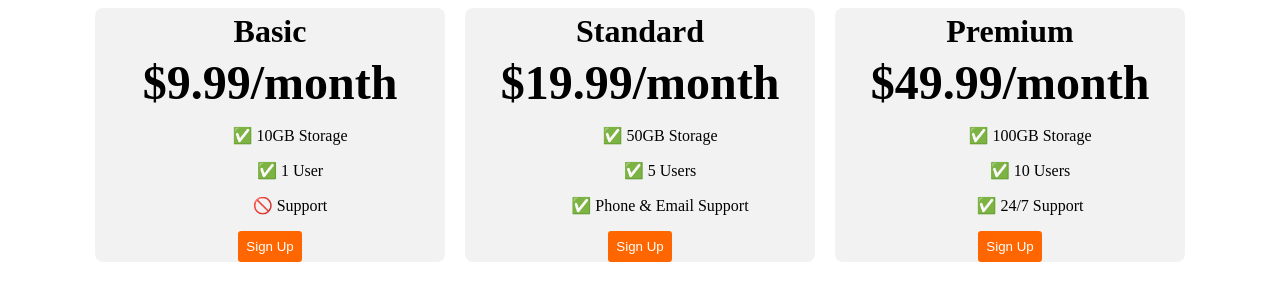
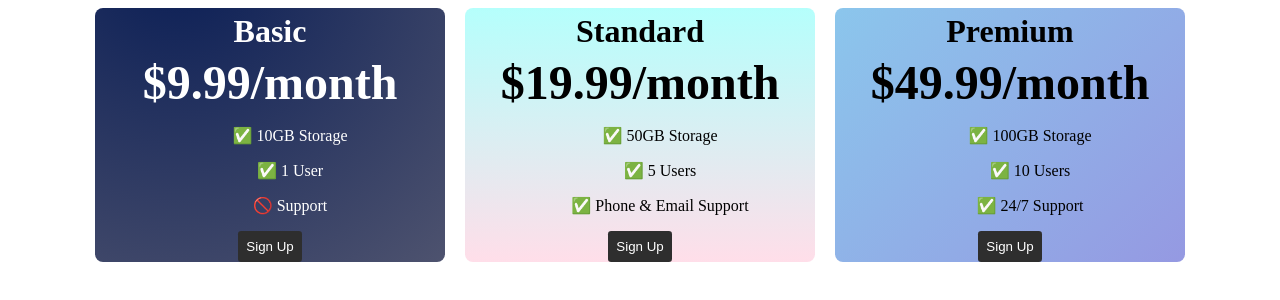
Before and after one commit to rutkaykarabulak/Udemy, a plain HTML site: page css-9.4/index.html in a window 1280 px wide. Drawn offline with Linux system fonts and the light colour scheme; a web font is replaced by a local one.

Commit message:
Adding nice background colouring

```diff
--- a/css-9.4/index.html
+++ b/css-9.4/index.html
@@ -11,7 +11,7 @@
 
 <body>
   <div class="pricing-container">
-    <div class="pricing-plan">
+    <div class="basic pricing-plan">
       <div class="plan-title">Basic</div>
       <div class="plan-price">$9.99/month</div>
       <ul class="plan-features">
@@ -21,7 +21,7 @@
       </ul>
       <button class="plan-button">Sign Up</a>
     </div>
-    <div class="pricing-plan">
+    <div class="standart pricing-plan">
       <div class="plan-title">Standard</div>
       <div class="plan-price">$19.99/month</div>
       <ul class="plan-features">
@@ -31,7 +31,7 @@
       </ul>
       <button class="plan-button">Sign Up</a>
     </div>
-    <div class="pricing-plan">
+    <div class="premium pricing-plan">
       <div class="plan-title">Premium</div>
       <div class="plan-price">$49.99/month</div>
       <ul class="plan-features">
--- a/css-9.4/style.css
+++ b/css-9.4/style.css
@@ -10,6 +10,7 @@ html {
 
 .plan-features {
     list-style: none;
+    display: block;
 }
 
 li {
@@ -36,11 +37,26 @@ li {
 }
 
 .plan-button {
-    background-color: rgb(255, 102, 0);
+    background-color: rgb(46, 46, 46);
     color: white;
     border: none;
     border-radius: 0.2rem;
     padding: 0.5rem;
+}
+
+.premium {
+    background-color: #8BC6EC;
+    background-image: linear-gradient(135deg, #8BC6EC 0%, #9599E2 100%);
+}
+
+.standart {
+    background-color: #FFDEE9;
+    background-image: linear-gradient(0deg, #FFDEE9 0%, #B5FFFC 100%);
+}
+
+.basic {
+    background-image: radial-gradient( circle 815px at 23.4% -21.8%,  rgba(9,29,85,1) 0.2%, rgb(146, 136, 136) 100.2% );
+    color: white;
 }
 
 @media(max-width:1024px) {
```
